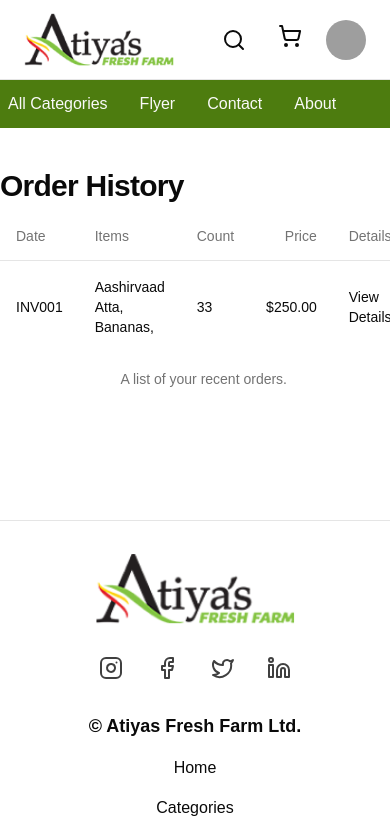
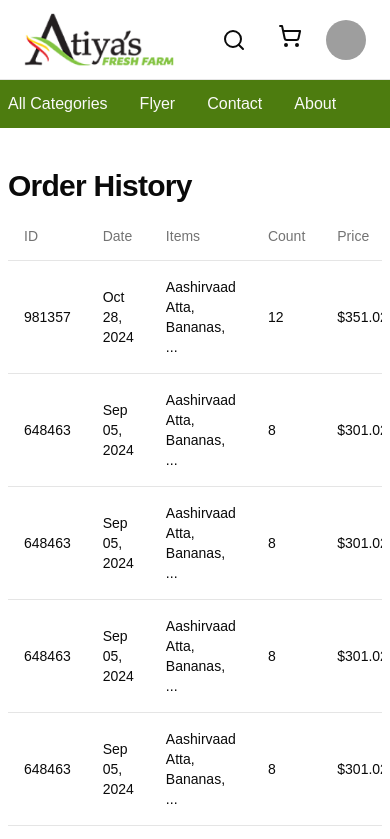
Before and after one commit to atiyas-fresh-farm/atiyas-fresh-farm, a Next.js app: page /order-history in a window 390 px wide. Shown: the top 839 px of the page. Built offline with nearby package versions, Linux system fonts and the light colour scheme; grey boxes are pictures that could not be loaded.

Commit message:
add sample data and mobile styling to order history

```diff
--- a/src/app/order-history/page.tsx
+++ b/src/app/order-history/page.tsx
@@ -8,35 +8,144 @@
   TableHeader,
   TableRow,
 } from "@/components/ui/table"
+import Link from 'next/link';
+
+interface OrderType {
+  id: string,
+  date: string,
+  items: string,
+  count: number,
+  price: number,
+}
 
 
 const OrderHistory = () => {
+
+  const orders: Array<OrderType> = [
+    {
+      id: "981357",
+      date: "Oct 28, 2024",
+      items: "Aashirvaad Atta, Bananas, ...",
+      count: 12,
+      price: 351.02,
+    },
+    {
+      id: "648463",
+      date: "Sep 05, 2024",
+      items: "Aashirvaad Atta, Bananas, ...",
+      count: 8,
+      price: 301.02,
+    },
+    {
+      id: "648463",
+      date: "Sep 05, 2024",
+      items: "Aashirvaad Atta, Bananas, ...",
+      count: 8,
+      price: 301.02,
+    },
+    {
+      id: "648463",
+      date: "Sep 05, 2024",
+      items: "Aashirvaad Atta, Bananas, ...",
+      count: 8,
+      price: 301.02,
+    },
+    {
+      id: "648463",
+      date: "Sep 05, 2024",
+      items: "Aashirvaad Atta, Bananas, ...",
+      count: 8,
+      price: 301.02,
+    },
+    {
+      id: "648463",
+      date: "Sep 05, 2024",
+      items: "Aashirvaad Atta, Bananas, ...",
+      count: 8,
+      price: 301.02,
+    },
+    {
+      id: "648463",
+      date: "Sep 05, 2024",
+      items: "Aashirvaad Atta, Bananas, ...",
+      count: 8,
+      price: 301.02,
+    },
+    ,
+    {
+      id: "648463",
+      date: "Sep 05, 2024",
+      items: "Aashirvaad Atta, Bananas, ...",
+      count: 8,
+      price: 301.02,
+    },
+    {
+      id: "648463",
+      date: "Sep 05, 2024",
+      items: "Aashirvaad Atta, Bananas, ...",
+      count: 8,
+      price: 301.02,
+    },
+    {
+      id: "648463",
+      date: "Sep 05, 2024",
+      items: "Aashirvaad Atta, Bananas, ...",
+      count: 8,
+      price: 301.02,
+    },
+    {
+      id: "648463",
+      date: "Sep 05, 2024",
+      items: "Aashirvaad Atta, Bananas, ...",
+      count: 8,
+      price: 301.02,
+    },
+    {
+      id: "648463",
+      date: "Sep 05, 2024",
+      items: "Aashirvaad Atta, Bananas, ...",
+      count: 8,
+      price: 301.02,
+    }
+  ];
+
   return (
     <div className="w-full flex justify-center">
-      <main className="container flex flex-col justify-start items-start pt-10">
+      <main className="container flex flex-col justify-start items-start pt-10 px-2 lg:px-0">
         <H2>Order History</H2>
 
-        <Table>
+        <Table className="mb-16">
           <TableCaption>A list of your recent orders.</TableCaption>
           <TableHeader>
             <TableRow>
-              <TableHead className="w-[100px]">Date</TableHead>
-              <TableHead className="w-[700px]">Items</TableHead>
-              <TableHead>Count</TableHead>
-              <TableHead className="text-right">Price</TableHead>
-              <TableHead>Details</TableHead>
+              <TableHead className="w-24">ID</TableHead>
+              <TableHead className="w-32">Date</TableHead>
+              <TableHead>Items</TableHead>
+              <TableHead className="w-24">Count</TableHead>
+              <TableHead className="w-32">Price</TableHead>
+              <TableHead className="text-right">Details</TableHead>
             </TableRow>
           </TableHeader>
           <TableBody>
-            <TableRow>
-              <TableCell className="font-medium">INV001</TableCell>
-              <TableCell>Aashirvaad Atta, Bananas, </TableCell>
-              <TableCell>33</TableCell>
-              <TableCell className="text-right">$250.00</TableCell>
-              <TableCell>View Details</TableCell>
-            </TableRow>
+
+            {
+              orders.map((order) => (
+                <TableRow key={order.id}>
+                  <TableCell className="font-medium">{order.id}</TableCell>
+                  <TableCell className="font-medium">{order.date}</TableCell>
+                  <TableCell>{order.items}</TableCell>
+                  <TableCell>{order.count}</TableCell>
+                  <TableCell>${order.price}</TableCell>
+                  <TableCell className="text-right underline">
+                    <Link href={`/order/${order.id}`}>View Details</Link>
+                  </TableCell>
+                </TableRow>
+              ))
+            }
+
           </TableBody>
         </Table>
+
       </main>
     </div>
   );
```
